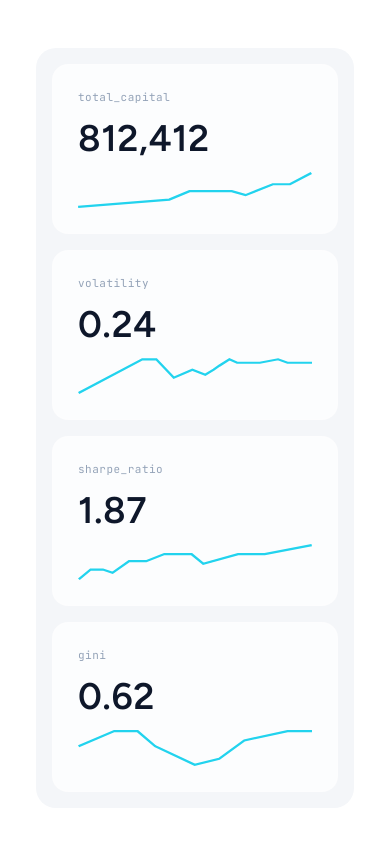
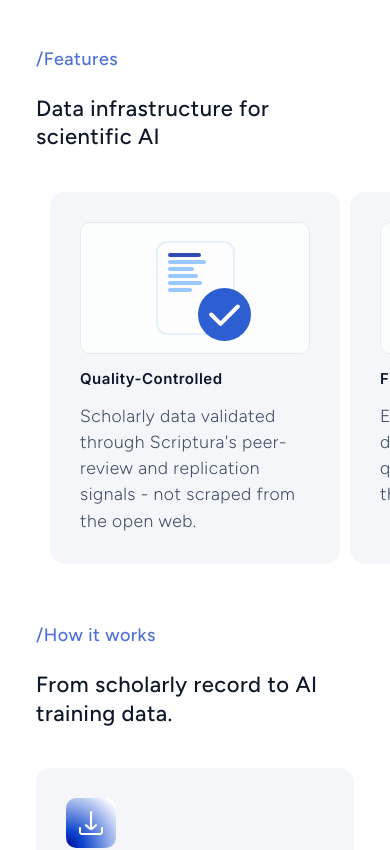
Before and after one commit to Liberata-Academic-Publishing/liberata-info, a React (Vite) app: page /products/textura in a window 390 px wide. Shown: the part 708-1558 px from the top of the page. Built offline with nearby package versions, Linux system fonts and the light colour scheme; no server answers.

Commit message:
fix(textura): scroll-snap features carousel, drop kpi strip on mobile

```diff
--- a/src/pages/TexturaPage.css
+++ b/src/pages/TexturaPage.css
@@ -171,7 +171,7 @@
 .TexturaFeature {
   background: var(--neutral-300);
   border-radius: 15px;
-  padding: 20px;
+  padding: 30px;
   display: flex;
   flex-direction: column;
   gap: 20px;
@@ -689,14 +689,61 @@
     margin-bottom: 25px;
   }
 
+  /* forces the break after "for" so "scientific AI" wraps together onto its
+     own line, instead of "AI" alone being orphaned on a third line */
+  .TexturaFeatures-title {
+    max-width: 260px;
+  }
+
   .TexturaSection-subtitle {
     font-size: 16px;
   }
 
-  .TexturaFeatures,
   .TexturaSteps,
   .TexturaDatasets {
     grid-template-columns: 1fr;
+  }
+
+  /* Horizontal scroll-snap row instead of a stacked grid, peeking on BOTH
+     sides of whichever card is snapped into place. Two DIFFERENT insets
+     are at play here, and they must not be conflated (that was the bug
+     that made the peek lopsided): the 36px bleed below is fixed — it just
+     cancels out the page's own 36px margin so this container's box maps
+     1:1 onto the true screen edges, same as the page always did. The 50px
+     padding is the actual peek control: it's re-added ON TOP of that
+     bleed as scrollable space, and `scroll-padding` tells the snap system
+     to rest each active card 50px in from the (now-true-screen) edges
+     rather than flush with them. That 50px, minus the 10px gap between
+     cards, is what shows up on screen as peek.
+     Card width is `100vw - 100px` (viewport minus both 50px insets) —
+     keep it at `100vw − 2×padding` if the padding value changes, to stay
+     symmetric. No JS: overflow-x + scroll-snap alone give the swipe/snap
+     behavior on touch. */
+  .TexturaFeatures {
+    display: flex;
+    grid-template-columns: none;
+    overflow-x: auto;
+    scroll-snap-type: x mandatory;
+    -webkit-overflow-scrolling: touch;
+    box-sizing: border-box;
+    width: calc(100% + 72px);
+    margin: 0 -36px;
+    padding: 0 50px;
+    scroll-padding: 0 50px;
+    gap: 10px;
+    scrollbar-width: none;
+  }
+
+  .TexturaFeatures::-webkit-scrollbar {
+    display: none;
+  }
+
+  .TexturaFeature {
+    box-sizing: border-box;
+    flex: 0 0 calc(100vw - 100px);
+    scroll-snap-align: start;
+    /* matches Scriptura's .sf-card-small mobile override */
+    gap: 15px;
   }
 
   .TexturaRecord {
--- a/src/pages/TexturaPage.tsx
+++ b/src/pages/TexturaPage.tsx
@@ -1,11 +1,6 @@
 import Header from "../components/Header";
 import ProductCta from "../components/ProductCta";
-import KpiStrip from "../components/KpiStrip";
 import visualLayer from "../images/figma/textura/visual_layer.svg";
-import sparkCapital from "../images/figma/textura/spark_capital.svg";
-import sparkVolatility from "../images/figma/textura/spark_volatility.svg";
-import sparkSharpe from "../images/figma/textura/spark_sharpe.svg";
-import sparkGini from "../images/figma/textura/spark_gini.svg";
 import featDocBadge from "../images/figma/textura/feat_doc_badge.svg";
 import tag1 from "../images/figma/textura/tag_1.svg";
 import tag2 from "../images/figma/textura/tag_2.svg";
@@ -31,13 +26,6 @@ const HERO_PILLS: { indent: number; bars: [number, number, number][] }[] = [
   { indent: 47.9, bars: [[130.1, 29.5, 45.5], [117.4, 21.6, 64.7], [56.7, 21.6, 58.3], [71.9, 29.5, 55.9], [91.8, 13.6, 55.9]] },
   { indent: 47.9, bars: [[157.3, 29.5, 18.4], [162.9, 21.6, 19.2], [114.2, 21.6, 46.3], [34.3, 21.6, 77.4], [71.9, 29.5, 83.0]] },
   { indent: 0, bars: [[115.8, 29.5, 32.7], [74.2, 13.6, 74.2], [36.7, 13.6, 35.1], [141.3, 21.6, 40.7], [56.7, 21.6, 82.2]] },
-];
-
-const KPIS = [
-  { label: "total_capital", value: "812,412", spark: sparkCapital },
-  { label: "volatility", value: "0.24", spark: sparkVolatility },
-  { label: "sharpe_ratio", value: "1.87", spark: sparkSharpe },
-  { label: "gini", value: "0.62", spark: sparkGini },
 ];
 
 const DATASETS = [
@@ -131,11 +119,9 @@ function TexturaPage() {
       </div>
 
       <div className="TexturaBody">
-        <KpiStrip kpis={KPIS} />
-
         <div className="TexturaSection">
           <div className="section-heading">/Features</div>
-          <h2 className="TexturaSection-title">Data infrastructure for scientific AI</h2>
+          <h2 className="TexturaSection-title TexturaFeatures-title">Data infrastructure for scientific AI</h2>
           <div className="TexturaFeatures">
             <div className="TexturaFeature">
               <div className="TexturaFeature-illustration">
```
